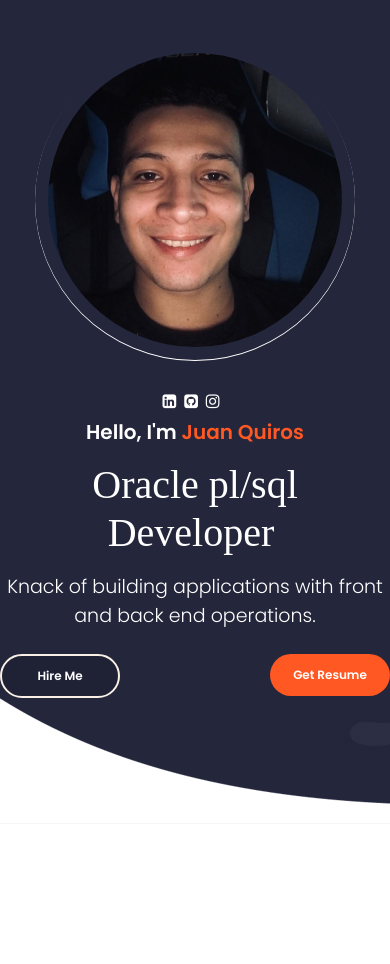
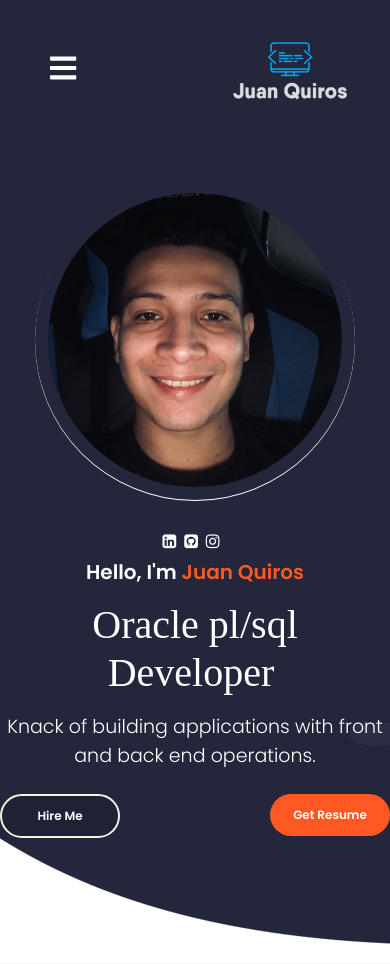
Before and after one commit to Juankqm/juanquiros-portfolio-frontend, a React (Create React App) app: page / in a window 390 px wide. Before the commit the page ends 844 px from the top, so only its background shows below. Built offline with nearby package versions, Linux system fonts and the light colour scheme; a web font is replaced by a local one.

Commit message:
Navigation menu
Create responsive navigation menu based on observable pattern for smooth behavior into the page.

```diff
--- a/package.json
+++ b/package.json
@@ -3,6 +3,11 @@
   "version": "0.1.0",
   "private": true,
   "dependencies": {
+    "@fortawesome/fontawesome-svg-core": "^1.2.36",
+    "@fortawesome/free-brands-svg-icons": "^5.15.4",
+    "@fortawesome/free-regular-svg-icons": "^5.15.4",
+    "@fortawesome/free-solid-svg-icons": "^5.15.4",
+    "@fortawesome/react-fontawesome": "^0.1.16",
     "@testing-library/jest-dom": "^5.16.1",
     "@testing-library/react": "^12.1.2",
     "@testing-library/user-event": "^13.5.0",
--- a/src/App.js
+++ b/src/App.js
@@ -6,7 +6,6 @@
   return (
     <div className="App">
       <PortfolioContainer />
-
     </div>
   );
 }
--- /dev/null
+++ b/src/Components/Home/Header/Header.css
@@ -0,0 +1,84 @@
+.header-container{
+    display: flex;
+    justify-content: center;
+    height: 140px;
+    color: var(--white);
+}
+.header-parent{
+    display: flex;
+    align-items: center;
+    justify-content: space-between;
+    height: 100%;
+    width: 70%;
+    color: var(--white);
+}
+.header-logo img{
+   width: 120px;
+   height: 60px;
+}
+.header-options{
+    display: flex;
+    align-items: center;
+}
+.header-option{
+    font-size: 16px;
+    cursor: pointer;
+    font-weight: 600;
+}
+.header-hamburger{
+    display: none;
+    color: var(--white);
+}
+.header-option-seperator{
+    margin: 0 50px 0 0;
+    color: var(--white);
+}
+.selected-header-option{
+    color: #ff5823;
+}
+/*IPAD SCREEN*/
+@media only screen and (max-width: 1110px){
+    .header-parent{
+        width: 80%;
+    }
+}
+@media only screen and ( max-width: 970px){
+    .header-hamburger{
+        display: block;
+    }
+    .header-parent{
+        width: 100%;
+        padding: 0 40px;
+        position: relative;
+    }
+    .header-options{
+        display: flex;
+        flex-direction: column;
+        position: absolute;
+        left: -100%;
+        top: 0px;
+        height: 100vh;
+        width: 100%;
+        justify-content: space-around;
+        background-color: #1f2235;
+        z-index: 1000;
+        opacity: 0.8;
+        transition: all 0.8s ease-out;
+    }
+    .header-option-seperator{
+        margin: 0;
+    }
+    .selected-header-option{
+        color: var(--white);
+    }
+    .header-hamburger-bars{
+        font-size: 30px;
+        cursor: pointer;
+        margin: 0px 10px;
+        color: var(--white);
+    }
+    .show-hamburger-options{
+        left: 0;
+        opacity: 1;
+    }
+}
--- /dev/null
+++ b/src/Components/Home/Header/Header.js
@@ -0,0 +1,75 @@
+import React, { useState } from 'react'
+import './Header.css'
+import logo from '../../../assets/Home/logo.png'
+import { TOTAL_SCREENS, GET_SCREEN_INDEX } from '../../../utilities/commonUtils'
+import ScrollService from '../../../utilities/scrollService'
+import { faBars } from '@fortawesome/free-solid-svg-icons'
+import { FontAwesomeIcon } from '@fortawesome/react-fontawesome'
+
+const Header = () =>{
+    const [selectedScreen,setSelectedScreen] = useState(0);
+    const [showHeaderOptions, setShowHeaderOptions] = useState(false);
+
+    const updateCurrentScreen = ( currentScreen ) => {
+        if(!currentScreen || !currentScreen.screenInView)
+        return;
+        let screenIndex = GET_SCREEN_INDEX(currentScreen.screenInView)
+        if(screenIndex < 0)
+        return;
+    }
+    let currentScreenSubscription = ScrollService.currentScreenBroadcaster.subscribe(updateCurrentScreen);
+
+    const switchScreen = ( index, screen) => {
+        let screenComponent = document.getElementById(screen.screen_name)
+        if(!screenComponent)
+        return;
+
+        screenComponent.scrollIntoView({behavior: 'smooth'})
+        setSelectedScreen(index);
+        setShowHeaderOptions(false);
+    };
+
+    const getHeaderOptions = () => {
+    return(
+            TOTAL_SCREENS.map( ( screen, i ) => (
+                <div key={screen.screen_name}
+                     className={getHeaderOptionsClass(i)}
+                     onClick={() => switchScreen(i,screen)}>
+                         <span>{screen.screen_name}</span>
+                </div>
+            ))
+        );
+    }
+
+    const getHeaderOptionsClass = (index) => {
+        let classes = "header-option";
+        if(index < TOTAL_SCREENS.length -1)
+        classes += "header-option-seperator";
+
+        if(selectedScreen === index)
+        classes += "selected-header-option"
+        return;
+    }
+
+    return(
+        <div>
+            <div className='header-container'
+                 onClick={ () => setShowHeaderOptions(!showHeaderOptions)}>
+                <div className='header-parent'>
+                     <div className='header-hamburger'
+                          onClick={ () => setShowHeaderOptions(!showHeaderOptions)}>
+                        <FontAwesomeIcon className='header-hamburger-bars' icon={faBars} />
+                     </div>
+                     <div className='header-logo'>
+                        <img src={logo} alt="logo"></img>
+                     </div>
+                     <div className={(showHeaderOptions) ? "header-options show-hamburger-options" : "header-options"}>
+                        {getHeaderOptions()}
+                     </div>
+                 </div>
+            </div>
+        </div>
+    );
+}
+
+export default Header;
--- a/src/Components/Home/Home.js
+++ b/src/Components/Home/Home.js
@@ -1,10 +1,12 @@
 import './Home.css'
+import Header from './Header/Header'
 import Profile from './Profile/Profile'
 import Footer from './Footer/Footer'
 
 const Home = () => {
     return(
         <div className='home-container'>
+            <Header />
             <Profile />
             <Footer />
         </div>
--- a/src/Components/PortfolioContainer.js
+++ b/src/Components/PortfolioContainer.js
@@ -1,18 +1,21 @@
 import { TOTAL_SCREENS } from "../utilities/commonUtils";
 
 const PortfolioContainer = () => {
+
     const mapAllScreens = () => {
-        return(
-            TOTAL_SCREENS.map((screen) => (
-                (screen.component) ? <screen.component screenName={screen.screen_name}
-                id={screen.screen_name} /> : <div key={screen.screen_name}></div>
-            ))
+        return TOTAL_SCREENS.map((screen) =>
+                screen.component ? (
+                   <screen.component
+                        screenName={screen.screen_name}
+                        key={screen.screen_name}
+                        id={screen.screen_name}
+                    />
+                    ) : (
+                    <div key={screen.screen_name}></div>
+            )
         );
-    }
-    return (
-        <div className="portfolio-container">
-            {mapAllScreens()}
-        </div>
-    );
+    };
+     return <div className="portfolio-container">{mapAllScreens()}</div>
+
 }
 export default PortfolioContainer;
--- a/src/utilities/commonUtils.js
+++ b/src/utilities/commonUtils.js
@@ -4,13 +4,12 @@
 export const TOTAL_SCREENS =  [
     {
         screen_name: "Home",
-        component: Home,
+        component: Home
     }
 ]
 
 export const GET_SCREEN_INDEX = (screen_name) => {
     if(!screen_name) return -1;
-
     for( let i = 0; i < TOTAL_SCREENS.length; i++){
         if(TOTAL_SCREENS[i].screen_name === screen_name) return i;
     }
```
Also changed, not shown: src/utilities/Animation.js (added, +13 -0 lines), src/assets/Home/logo.png (added), 1 other file (tests, documents, lock files or other folders).
